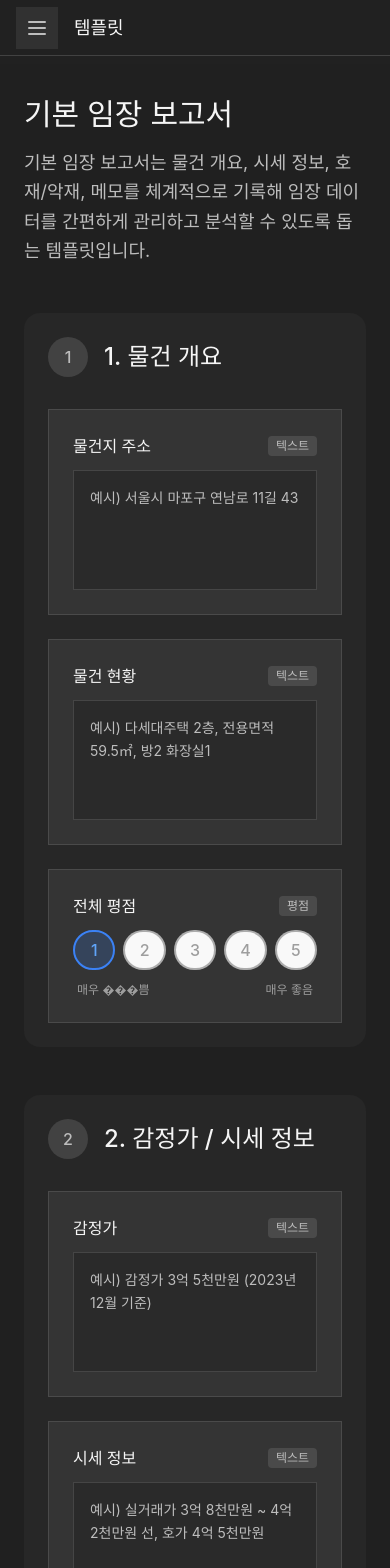
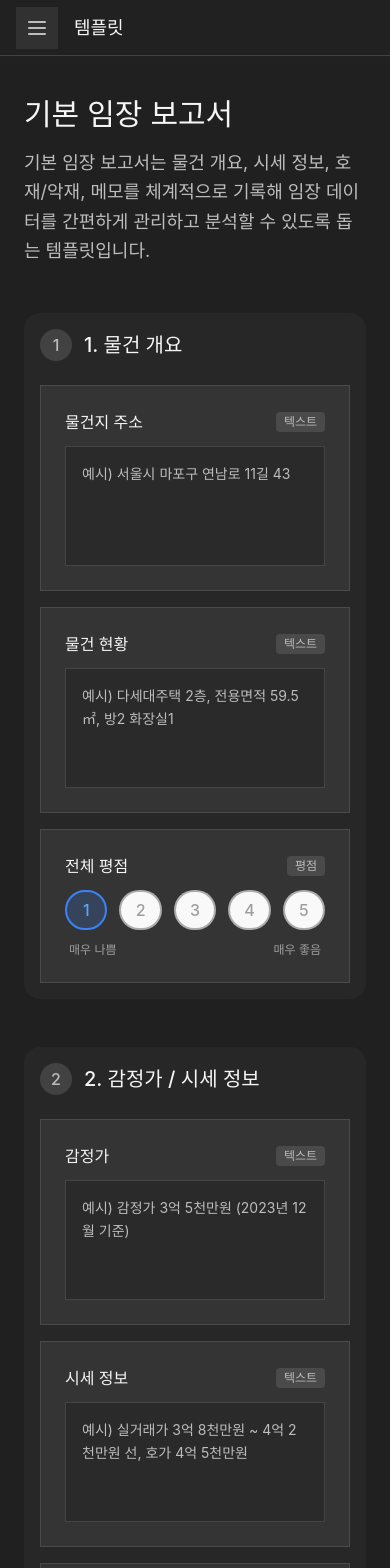
Before and after one commit to Gyeony95/Spot-Log-Web, a React (Vite) app: page /templates in a window 390 px wide. Shown: the top 1568 px of the page. Built offline with nearby package versions, Linux system fonts and the light colour scheme.

Commit message:
feat : 디자인 수정

```diff
--- a/src/pages/templates/components/TemplateContent.tsx
+++ b/src/pages/templates/components/TemplateContent.tsx
@@ -46,7 +46,7 @@ function TemplatePreview({ component }: TemplatePreviewProps) {
             ))}
           </div>
           <div className="flex justify-between mt-3 px-1 text-xs text-gray-500 max-w-[300px] mx-auto">
-            <span>매우 ���쁨</span>
+            <span>매우 나쁨</span>
             <span>매우 좋음</span>
           </div>
         </div>
@@ -99,16 +99,16 @@ export function TemplateContent({ selectedTemplateId }: TemplateContentProps) {
         {/* 템플릿 구조 */}
         <div className="space-y-12">
           {templateData.template.map((category, index) => (
-            <div key={index} className="bg-gray-800/20 rounded-2xl p-6 md:p-8">
-              <div className="flex items-center mb-8">
-                <div className="w-10 h-10 rounded-full bg-gray-800 flex items-center justify-center text-gray-400 font-medium mr-4 flex-shrink-0">
+            <div key={index} className="bg-gray-800/20 rounded-2xl p-4 md:p-8">
+              <div className="flex items-center mb-6 md:mb-8">
+                <div className="w-8 h-8 md:w-10 md:h-10 rounded-full bg-gray-800 flex items-center justify-center text-gray-400 font-medium mr-3 md:mr-4 flex-shrink-0">
                   {index + 1}
                 </div>
-                <h2 className="text-2xl font-medium text-gray-100">
+                <h2 className="text-xl md:text-2xl font-medium text-gray-100">
                   {category.categoryTitle}
                 </h2>
               </div>
-              <div className="grid grid-cols-1 lg:grid-cols-2 gap-6">
+              <div className="grid grid-cols-1 gap-4 md:gap-6">
                 {category.components.map((component, compIndex) => (
                   <TemplatePreview
                     key={compIndex}
```
